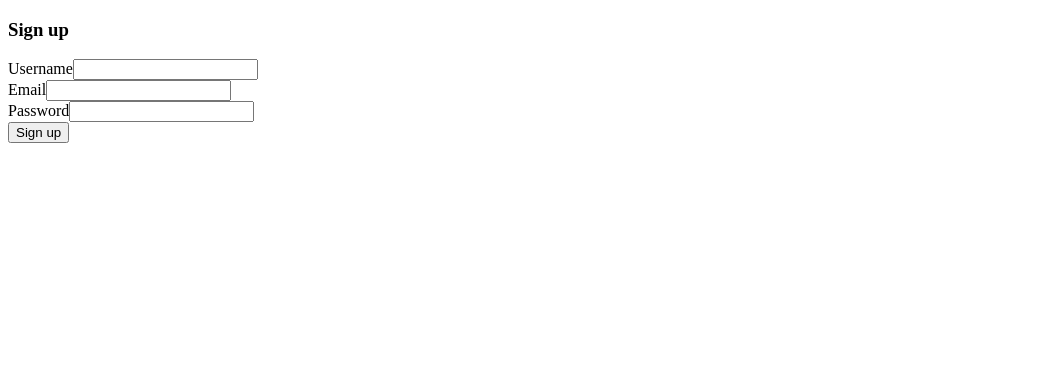
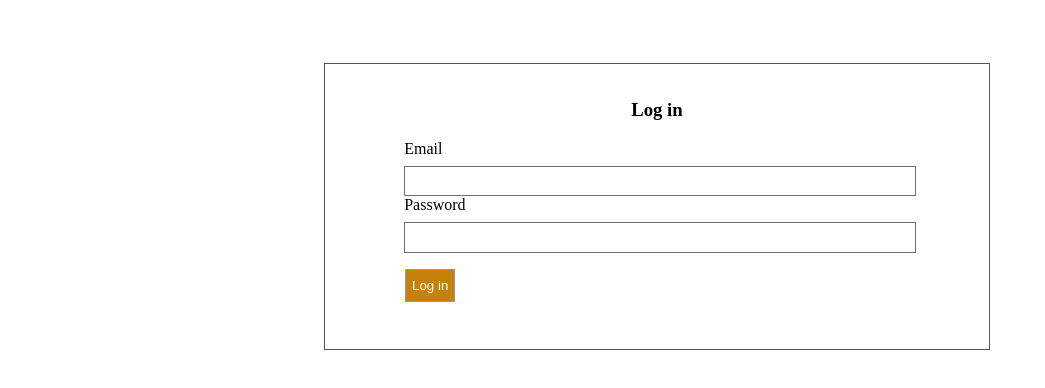
Before and after one commit to Iano-theDev/review-hub, an Angular app in the folder reviewHub/: page / in a window 1280 px wide. Shown: the top 388 px of the page, without its empty margins (0-1045 px from the left). Built offline with nearby package versions, Linux system fonts and the light colour scheme.

Commit message:
Update auth styling

```diff
--- a/reviewHub/src/app/app.component.html
+++ b/reviewHub/src/app/app.component.html
@@ -1 +1 @@
-<app-sign-up></app-sign-up>
+<app-login></app-login>
--- a/reviewHub/src/app/features/auth/login/login.component.css
+++ b/reviewHub/src/app/features/auth/login/login.component.css
@@ -0,0 +1,69 @@
+.container{
+    border: 1px solid #525252;
+    padding: 1em;
+    margin-top: 5%;
+    margin-left: 25%;
+    width: 50%;
+}
+
+form{
+    display: flex;
+    flex-direction: column;
+    justify-content: center;
+    align-items: center;
+}
+
+form
+h3 {
+    text-align: right;
+}
+
+.input-container{
+    display: flex;
+    flex-direction: column;
+    width: 80%;
+    gap: .5em;
+}
+
+.input-container
+input {
+    width: 100%;
+    height: 2em;
+    border: 1px solid #706e6e;
+    outline: none;
+}
+
+.btn {
+    padding: 1em;
+    /* width: 25%; */
+    height: 3em;
+    align-self: flex-start;
+    margin-left: 3em;
+}
+
+.btn
+button {
+    width: 100%;
+    color: #fff;
+    background: #c5810b;
+    /* padding: 1em; */
+    border: 1px solid #989898;
+    height: 2.5em;
+    transition: 1s ease ;
+}
+
+.btn
+button:hover {
+    width: 100%;
+    color: #fff;
+    background: #f2b345;
+
+}
+
+input.ng-valid{
+    border: 1px solid #c5810b;
+}
+
+.invalid-entry {
+    color: rgb(190, 95, 95);
+}
--- a/reviewHub/src/app/features/auth/login/login.component.html
+++ b/reviewHub/src/app/features/auth/login/login.component.html
@@ -11,7 +11,7 @@
             <input type="password" name="password" ngModel #password="ngModel" required>
             <span class="invalid-entry" *ngIf="password.touched && password.invalid">Check password, field cant be empty</span>
         </div>
-        <div class="submit">
+        <div class="btn">
             <button class="log-in">Log in</button>
         </div>
     </form>
--- a/reviewHub/src/app/features/auth/sign-up/sign-up.component.css
+++ b/reviewHub/src/app/features/auth/sign-up/sign-up.component.css
@@ -0,0 +1,69 @@
+.container{
+    border: 1px solid #525252;
+    padding: 1em;
+    margin-top: 5%;
+    margin-left: 25%;
+    width: 50%;
+}
+
+form{
+    display: flex;
+    flex-direction: column;
+    justify-content: center;
+    align-items: center;
+}
+
+form
+h3 {
+    text-align: right;
+}
+
+.input-container{
+    display: flex;
+    flex-direction: column;
+    width: 80%;
+    gap: .5em;
+}
+
+.input-container
+input {
+    width: 100%;
+    height: 2em;
+    border: 1px solid #706e6e;
+    outline: none;
+}
+
+.btn {
+    padding: 1em;
+    /* width: 25%; */
+    height: 3em;
+    align-self: flex-start;
+    margin-left: 3em;
+}
+
+.btn
+button {
+    width: 100%;
+    color: #fff;
+    background: #c5810b;
+    /* padding: 1em; */
+    border: 1px solid #989898;
+    height: 2.5em;
+    transition: 1s ease ;
+}
+
+.btn
+button:hover {
+    width: 100%;
+    color: #fff;
+    background: #f2b345;
+
+}
+
+input.ng-valid{
+    border: 1px solid #c5810b;
+}
+
+.invalid-entry {
+    color: rgb(190, 95, 95);
+}
```
